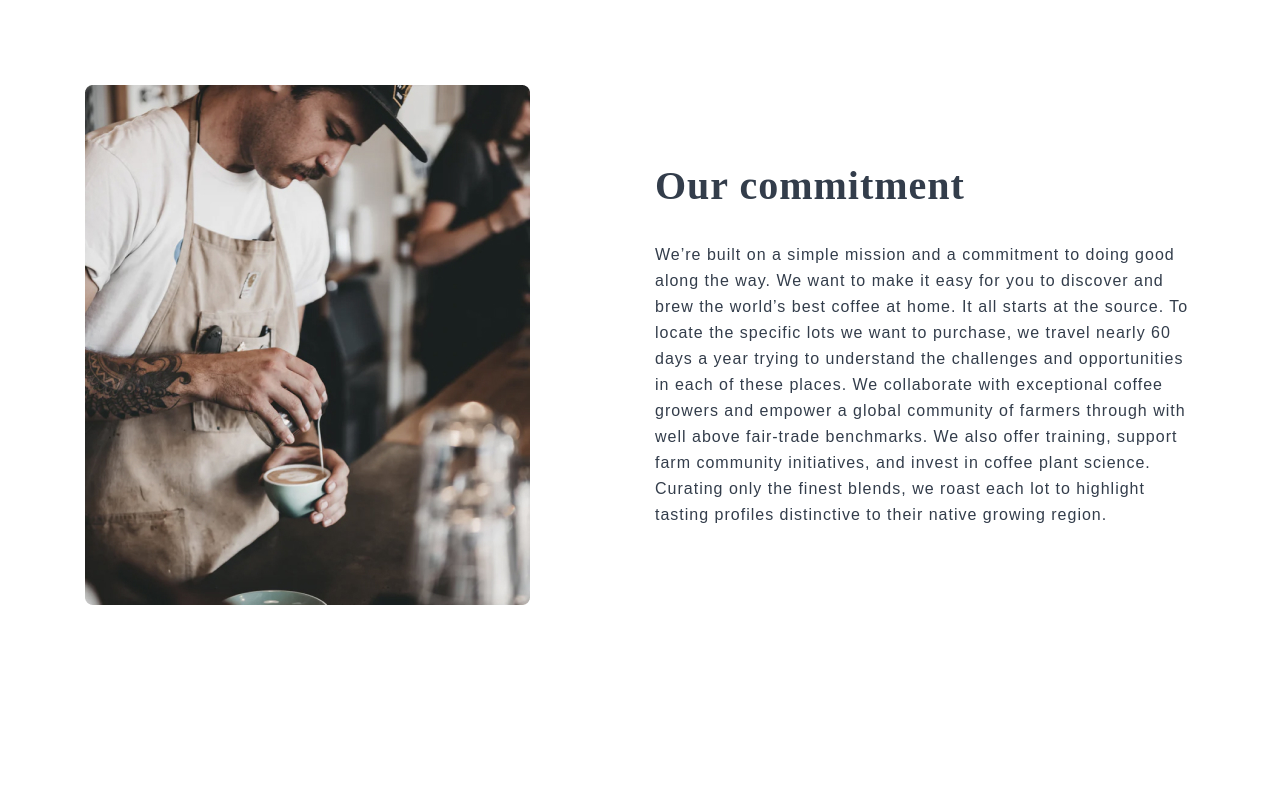
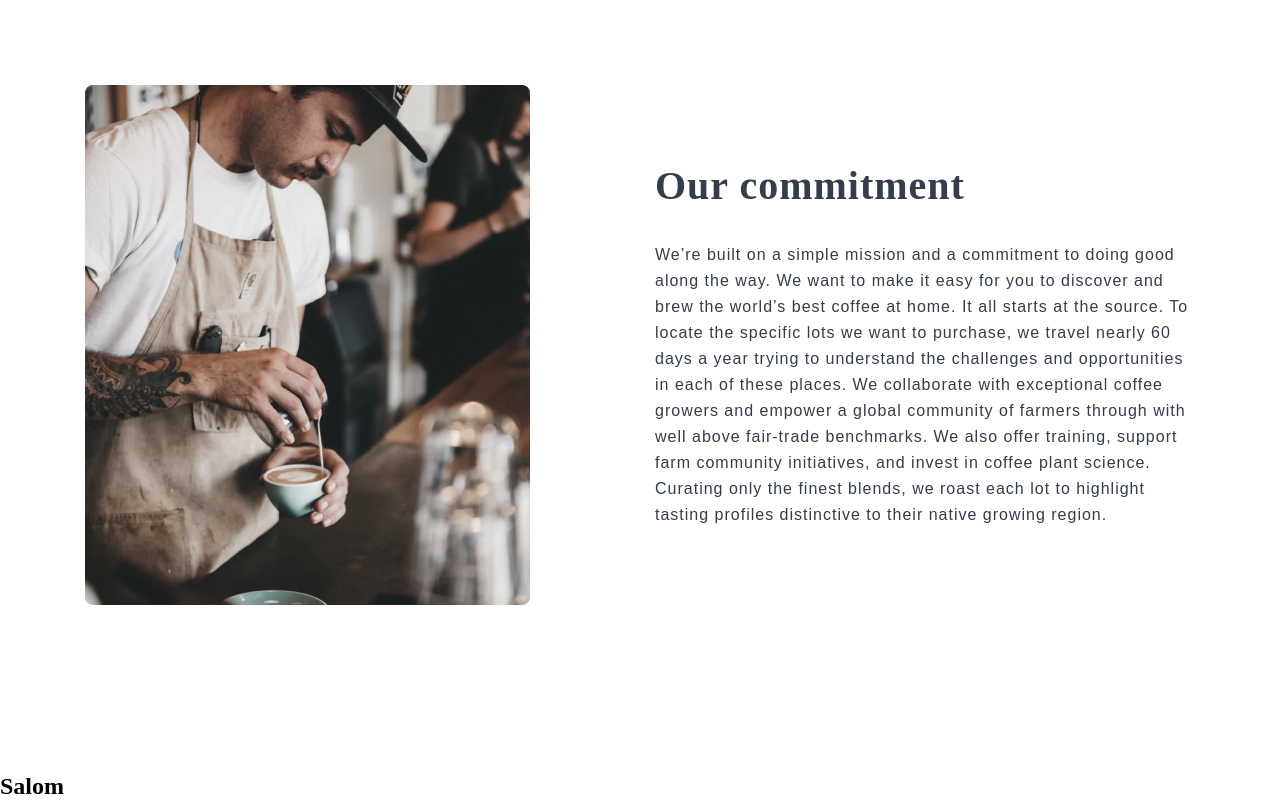
Before and after one commit to utkirbekbob/coffeeroaster, a plain HTML site: page index.html in a window 1280 px wide. Shown: the part 583-1383 px from the top of the page. Before the commit the page ends 1356 px from the top, so only its background shows below. Drawn offline with Linux system fonts and the light colour scheme.

Commit message:
added h2 tag

```diff
--- a/index.html
+++ b/index.html
@@ -34,7 +34,10 @@
                 <p>We’re built on a simple mission and a commitment to doing good along the way. We want to make it easy for you to discover and brew the world’s best coffee at home. It all starts at the source. To locate the specific lots we want to purchase, we travel nearly 60 days a year trying to understand the challenges and opportunities in each of these places. We collaborate with exceptional coffee growers and empower a global community of farmers through with well above fair-trade benchmarks. We also offer training, support farm community initiatives, and invest in coffee plant science. Curating only the finest blends, we roast each lot to highlight tasting profiles distinctive to their native growing region.</p>
             </div>
         </section>
-        <section></section>
+        <section>
+          <h2>Salom</h2>
+
+        </section>
         <section></section>
       </main>
 
```
